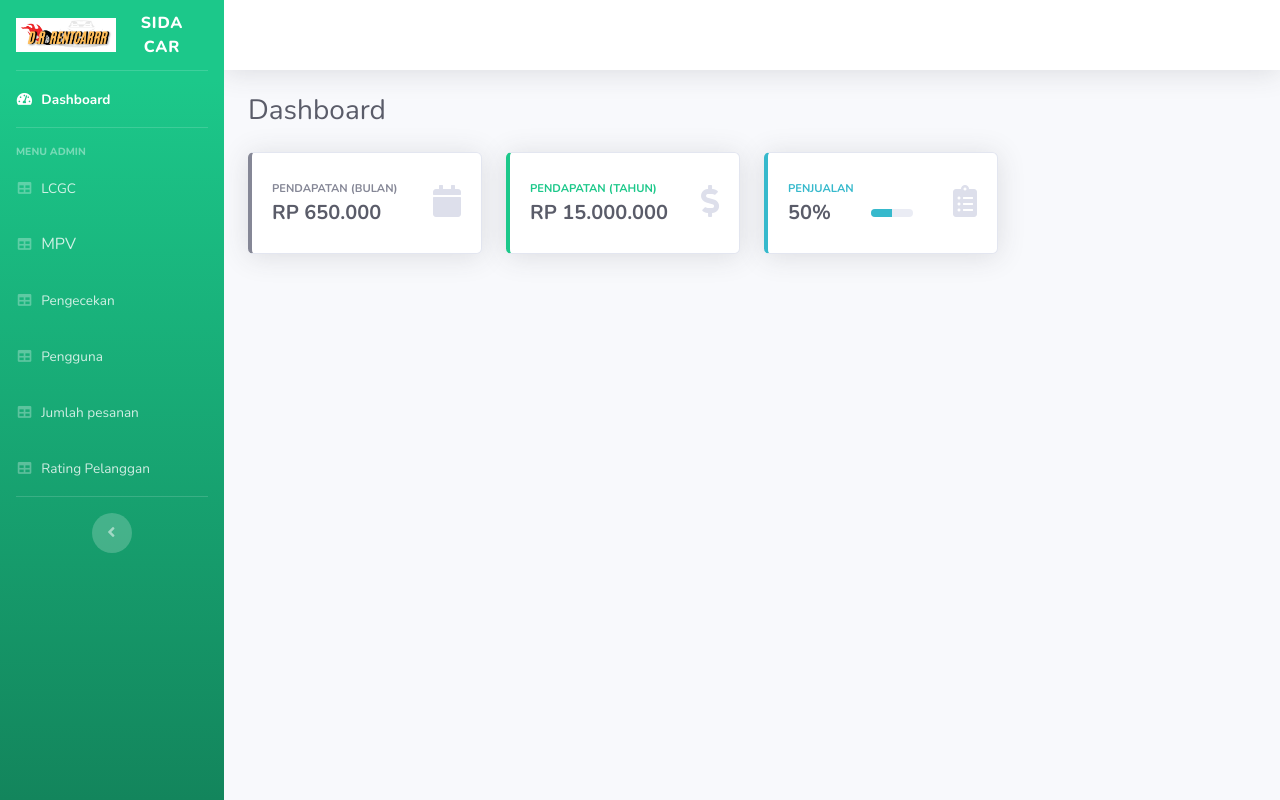
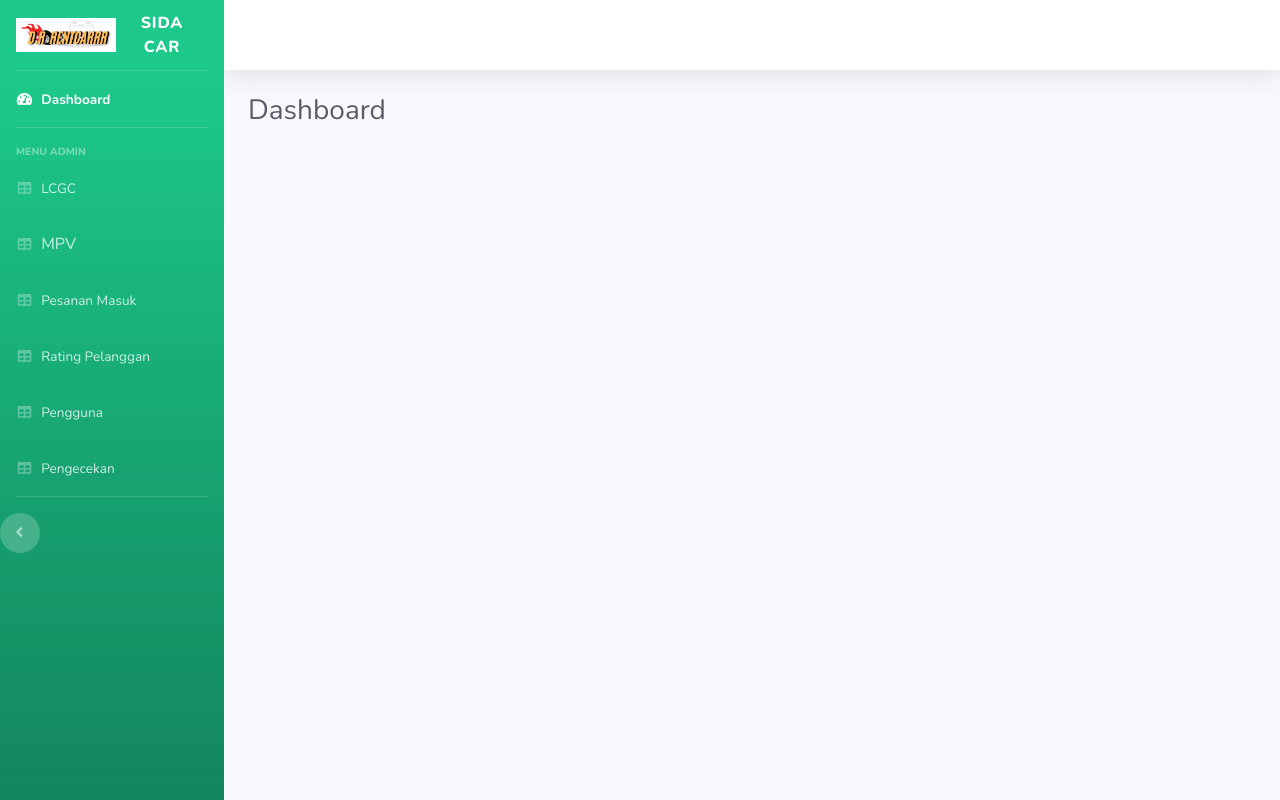
Before and after one commit to AnantaTP/PenyewaanMobil-Proyek-Informatika, a PHP site: page / in a window 1280 px wide. Run offline with PHP 8.4, Linux system fonts and the light colour scheme; a user stored in the database is signed in.

Commit message:
tampilan

```diff
--- a/Src/Admin/Index_Admin/header.php
+++ b/Src/Admin/Index_Admin/header.php
@@ -145,9 +145,14 @@ if (!isset($_SESSION['admin']) || $_SESSION['admin'] == NULL) {
           <span></span>MPV</a>
       </li>
       <li class="nav-item">
-        <a class="nav-link" href="pengecekan.php">
+        <a class="nav-link" href="orders.php">
           <i class="fas fa-fw fa-table"></i>
-          <span>Pengecekan</span></a>
+          <span>Pesanan Masuk</span></a>
+      </li>
+      <li class="nav-item">
+        <a class="nav-link" href="rating.php">
+          <i class="fas fa-fw fa-table"></i>
+          <span>Rating Pelanggan</span></a>
       </li>
       <li class="nav-item">
         <a class="nav-link" href="users.php">
@@ -155,15 +160,9 @@ if (!isset($_SESSION['admin']) || $_SESSION['admin'] == NULL) {
           <span>Pengguna</span></a>
       </li>
       <li class="nav-item">
-        <a class="nav-link" href="orders.php">
+        <a class="nav-link" href="pengecekan.php">
           <i class="fas fa-fw fa-table"></i>
-          <span>Jumlah pesanan</span></a>
-      </li>
-      <li class="nav-item">
-        <a class="nav-link" href="rating.php">
-          <i class="fas fa-fw fa-table"></i>
-          <span>Rating Pelanggan</span></a>
-      </li>
+          <span>Pengecekan</span></a>
 
       <!-- Divider -->
       <hr class="sidebar-divider d-none d-md-block">
--- a/Src/Admin/Index_Admin/index.php
+++ b/Src/Admin/Index_Admin/index.php
@@ -1,4 +1,3 @@
-
 <?php include 'header.php'; ?>
 
 <!-- Begin Page Content -->
@@ -9,72 +8,6 @@
     <h1 class="h3 mb-0 text-gray-800">Dashboard</h1>
     <!-- <a href="#" class="d-none d-sm-inline-block btn btn-sm btn-primary shadow-sm"><i class="fas fa-download fa-sm text-white-50"></i> Generate Report</a> -->
   </div>
-
-          <!-- Content Row -->
-          <div class="row">
-
-            <!-- Earnings (Monthly) Card Example -->
-            <div class="col-xl-3 col-md-6 mb-4">
-              <div class="card border-left-secondary shadow h-100 py-2">
-                <div class="card-body">
-                  <div class="row no-gutte align-items-center">
-                    <div class="col mr-2">
-                      <div class="text-xs font-weight-bold text-secondary text-uppercase mb-1">Pendapatan (Bulan)</div>
-                      <div class="h5 mb-0 font-weight-bold text-gray-800">RP 650.000</div>
-                    </div>
-                    <div class="col-auto">
-                      <i class="fas fa-calendar fa-2x text-gray-300"></i>
-                    </div>
-                  </div>
-                </div>
-              </div>
-            </div>
-
-            <!-- Earnings (Monthly) Card Example -->
-            <div class="col-xl-3 col-md-6 mb-4">
-              <div class="card border-left-success shadow h-100 py-2">
-                <div class="card-body">
-                  <div class="row no-gutte align-items-center">
-                    <div class="col mr-2">
-                      <div class="text-xs font-weight-bold text-success text-uppercase mb-1">Pendapatan (tahun)</div>
-                      <div class="h5 mb-0 font-weight-bold text-gray-800">RP 15.000.000</div>
-                    </div>
-                    <div class="col-auto">
-                      <i class="fas fa-dollar-sign fa-2x text-gray-300"></i>
-                    </div>
-                  </div>
-                </div>
-              </div>
-            </div>
-
-            <!-- Earnings (Monthly) Card Example -->
-            <div class="col-xl-3 col-md-6 mb-4">
-              <div class="card border-left-info shadow h-100 py-2">
-                <div class="card-body">
-                  <div class="row no-gutte align-items-center">
-                    <div class="col mr-2">
-                      <div class="text-xs font-weight-bold text-info text-uppercase mb-1">Penjualan</div>
-                      <div class="row no-gutte align-items-center">
-                        <div class="col-auto">
-                          <div class="h5 mb-0 mr-3 font-weight-bold text-gray-800">50%</div>
-                        </div>
-                        <div class="col">
-                          <div class="progress progress-sm mr-2">
-                            <div class="progress-bar bg-info" role="progressbar" style="width: 50%" aria-valuenow="50" aria-valuemin="0" aria-valuemax="100"></div>
-                          </div>
-                        </div>
-                      </div>
-                    </div>
-                    <div class="col-auto">
-                      <i class="fas fa-clipboard-list fa-2x text-gray-300"></i>
-                    </div>
-                  </div>
-                </div>
-              </div>
-            </div>
-
-
-
 
 
   <!-- Bootstrap core JavaScript-->
```
Lines whose indentation alone changed are shown as unchanged.
